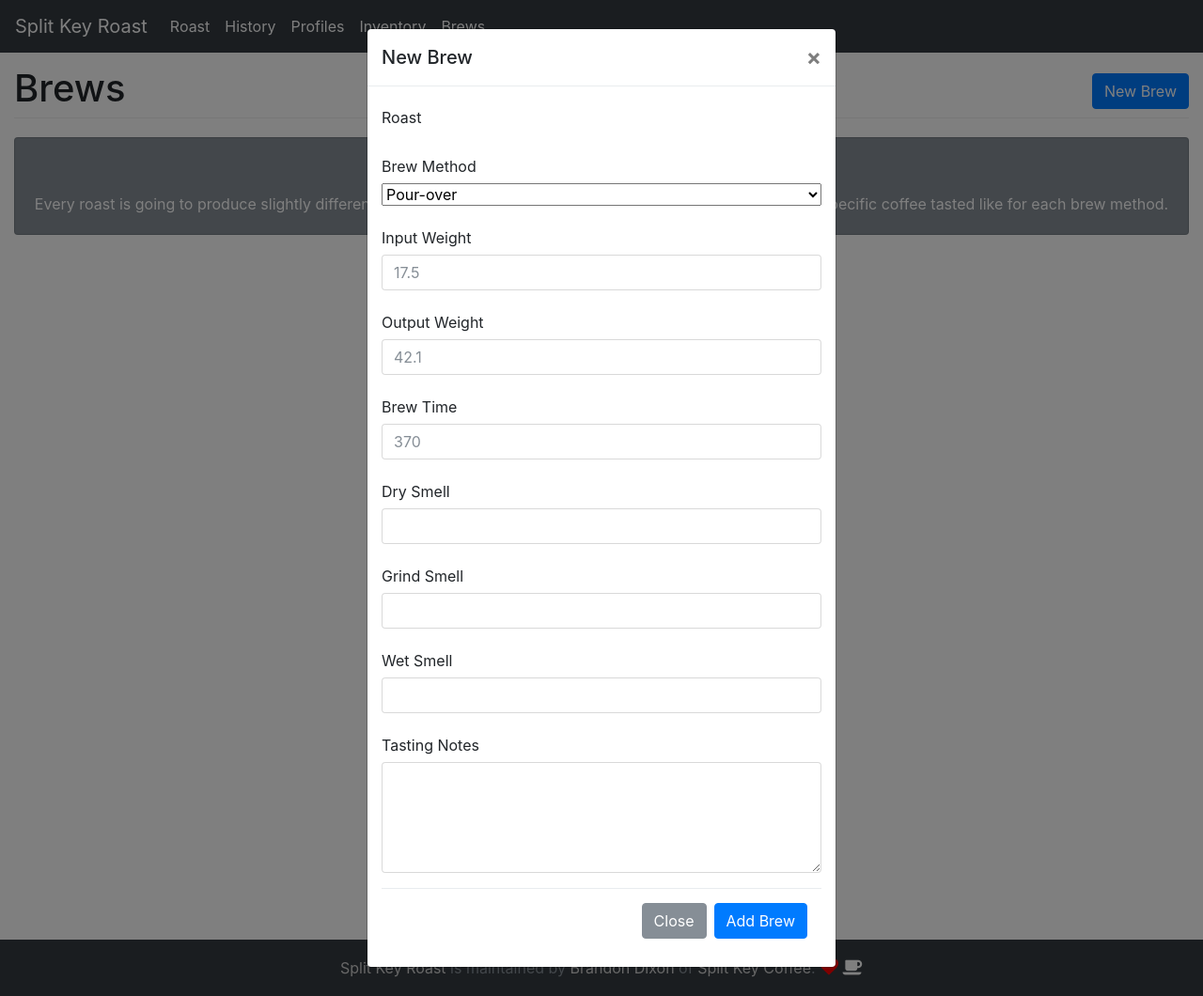
After one commit to splitkeycoffee/split-key-roast, a Flask app: template app/templates/brews.html in a window 1280 px wide, after a click on "New Brew". The commit adds this page. Shown: the whole page at 94% size. Run offline with Flask 2, Linux system fonts and the light colour scheme; the template is opened without the code that fills it, so the values that code supplies are empty; some libraries are stand-ins or nearby versions.

Commit message:
Work on #8. - Adds in all plumbing for the brewing details - Allows for adding and updating of brews - TODO: Wire a tagging library to the input fields related to smell

```diff
--- a/app/core/__init__.py
+++ b/app/core/__init__.py
@@ -9,6 +9,7 @@ core = Blueprint('core', __name__)
 
 from . import (
     auth,
+    brews,
     events,
     forms,
     generic,
--- /dev/null
+++ b/app/resources/css/brews.css
@@ -0,0 +1,21 @@
+.fa {
+  font-size: 20px;
+}
+
+.brew-card {
+    text-align: center;
+}
+
+.hidden {
+    visibility: hidden;
+    display: none;
+}
+
+#roasts, #brew_method {
+    width: 100%;
+}
+
+#note-content {
+    visibility: hidden;
+    display: none;
+}
--- /dev/null
+++ b/app/templates/brews.html
@@ -0,0 +1,286 @@
+{% extends "layout/base.html" %}
+{% block title %}Brews{% endblock %}
+{% block head %}
+    {{ super() }}
+    <link href="/resources/css/brews.css" rel="stylesheet">
+{% endblock %}
+{% block content %}
+  <div class="row">
+
+    <div class="modal fade" id="brewModal" tabindex="-1" role="dialog" aria-labelledby="exampleModalLabel" aria-hidden="true">
+      <div class="modal-dialog" role="document">
+        <div class="modal-content">
+          <div class="modal-header">
+            <h5 class="modal-title" id="exampleModalLabel">New Brew</h5>
+            <button type="button" class="close" data-dismiss="modal" aria-label="Close">
+              <span aria-hidden="true">&times;</span>
+            </button>
+          </div>
+
+          <form action="/brews/add-brew" method="POST">
+            <div class="modal-body">
+              <div class="form-group">
+                <label class="col-form-label" for="formGroupExampleInput2">Roast</label>
+                {% if roasts|count > 0 %}
+                <select id="roasts" required>
+                  <option value="">Select roast</option>
+                  {% for item in roasts %}
+                  <option id="{{item.get('id')}}" coffee="{{item.get('coffee')}}" date="{{item.get('date')}}" value="{{item.get('id')}}">{{item.get('date')}} {{item.get('coffee')}} ({{item.get('input_weight')}})</option>
+                  {% endfor %}
+                </select>
+                {% endif %}
+              </div>
+
+              <div class="form-group">
+                <label class="col-form-label" for="formGroupExampleInput2">Brew Method</label>
+                <select id="brew_method" name="brew_method" required>
+                  <option value="pour_over">Pour-over</option>
+                  <option value="french_press">French Press</option>
+                  <option value="espresso">Espresso</option>
+                  <option value="siphon">Siphon</option>
+                  <option value="cold_brew">Cold Brew</option>
+                </select>
+              </div>
+
+              <div class="form-group">
+                <label class="col-form-label" for="formGroupExampleInput2">Input Weight</label>
+                <input type="number" class="form-control" name="input_weight" placeholder="17.5" step="0.1">
+              </div>
+
+              <div class="form-group">
+                <label class="col-form-label" for="formGroupExampleInput2">Output Weight</label>
+                <input type="number" class="form-control" name="output_weight" placeholder="42.1" step="0.1">
+              </div>
+
+              <div class="form-group">
+                <label class="col-form-label" for="formGroupExampleInput2">Brew Time</label>
+                <input type="number" class="form-control" name="brew_time" placeholder="370">
+              </div>
+
+              <div class="form-group">
+                <label class="col-form-label" for="formGroupExampleInput2">Dry Smell</label>
+                <input type="text" class="form-control" name="dry_smell">
+              </div>
+
+              <div class="form-group">
+                <label class="col-form-label" for="formGroupExampleInput2">Grind Smell</label>
+                <input type="text" class="form-control" name="grind_smell">
+              </div>
+
+              <div class="form-group">
+                <label class="col-form-label" for="formGroupExampleInput2">Wet Smell</label>
+                <input type="text" class="form-control" name="wet_smell">
+              </div>
+
+              <div class="form-group">
+                <label class="col-form-label" for="formGroupExampleInput2">Tasting Notes</label>
+                <textarea class="form-control" name="tasting_notes" rows="5"></textarea>
+              </div>
+
+              <div class="modal-footer">
+                <input type="hidden" class="form-control" name="roast_id">
+                <input type="hidden" class="form-control" name="brew_id">
+                <button type="button" class="btn btn-secondary" data-dismiss="modal">Close</button>
+                <button type="submit" class="btn btn-primary">Add Brew</button>
+              </div>
+          </div>
+          </form>
+        </div>
+      </div>
+    </div>
+
+    <div class="modal fade" id="brewEditModal" tabindex="-1" role="dialog" aria-labelledby="exampleModalLabel" aria-hidden="true">
+      <div class="modal-dialog" role="document">
+        <div class="modal-content">
+          <div class="modal-header">
+            <h5 class="modal-title" id="exampleModalLabel">Edit Brew</h5>
+            <button type="button" class="close" data-dismiss="modal" aria-label="Close">
+              <span aria-hidden="true">&times;</span>
+            </button>
+          </div>
+
+          <form action="/brews/edit-brew" method="POST">
+            <div class="modal-body">
+              <div class="form-group">
+                <label class="col-form-label" for="formGroupExampleInput2">Roast</label>
+                {% if roasts|count > 0 %}
+                <select id="roasts" required>
+                  <option value="">Select roast</option>
+                  {% for item in roasts %}
+                  <option id="{{item.get('id')}}" origin="{{item.get('coffee')}}" max-weight="{{item.get('date')}}" value="{{item.get('id')}}">{{item.get('date')}} {{item.get('coffee')}} ({{item.get('input_weight')}})</option>
+                  {% endfor %}
+                </select>
+                {% endif %}
+              </div>
+
+              <div class="form-group">
+                <label class="col-form-label" for="formGroupExampleInput2">Brew Method</label>
+                <select id="brew_method" name="brew_method" required>
+                  <option value="pour_over">Pour-over</option>
+                  <option value="french_press">French Press</option>
+                  <option value="espresso">Espresso</option>
+                  <option value="siphon">Siphon</option>
+                  <option value="cold_brew">Cold Brew</option>
+                </select>
+              </div>
+
+              <div class="form-group">
+                <label class="col-form-label" for="formGroupExampleInput2">Input Weight</label>
+                <input type="number" class="form-control" name="input_weight" placeholder="17.5" step="0.1">
+              </div>
+
+              <div class="form-group">
+                <label class="col-form-label" for="formGroupExampleInput2">Output Weight</label>
+                <input type="number" class="form-control" name="output_weight" placeholder="42.1" step="0.1">
+              </div>
+
+              <div class="form-group">
+                <label class="col-form-label" for="formGroupExampleInput2">Brew Time</label>
+                <input type="number" class="form-control" name="brew_time" placeholder="370">
+              </div>
+
+              <div class="form-group">
+                <label class="col-form-label" for="formGroupExampleInput2">Dry Smell</label>
+                <input type="text" class="form-control" name="dry_smell">
+              </div>
+
+              <div class="form-group">
+                <label class="col-form-label" for="formGroupExampleInput2">Grind Smell</label>
+                <input type="text" class="form-control" name="grind_smell">
+              </div>
+
+              <div class="form-group">
+                <label class="col-form-label" for="formGroupExampleInput2">Wet Smell</label>
+                <input type="text" class="form-control" name="wet_smell">
+              </div>
+
+              <div class="form-group">
+                <label class="col-form-label" for="formGroupExampleInput2">Tasting Notes</label>
+                <textarea class="form-control" name="tasting_notes" rows="5"></textarea>
+              </div>
+
+              <div class="modal-footer">
+                <input type="hidden" class="form-control" name="roast_id">
+                <input type="hidden" class="form-control" name="brew_id">
+                <button type="button" class="btn btn-secondary" data-dismiss="modal">Close</button>
+                <button type="submit" class="btn btn-primary">Save Brew</button>
+              </div>
+          </div>
+          </form>
+        </div>
+      </div>
+    </div>
+
+    <main role="main" class="col-md-12 pt-3">
+      <h1>Brews <span class="pull-right"><button class="btn btn-primary" type="button" data-toggle="modal" data-target="#brewModal">New Brew</button></h1>
+      <div id="error-container" class="alert alert-danger hidden" role="alert">
+        <span id="error-message"></span>
+        <button type="button" class="close" data-dismiss="alert" aria-label="Close">
+          <span aria-hidden="true">&times;</span>
+        </button>
+      </div>
+      <div class="table-responsive">
+        {% if brews|count > 0 %}
+        <table class="table table-striped">
+          <thead>
+            <tr>
+              <th>Roast</th>
+              <th>Date</th>
+              <th>Method</th>
+              <th>Input</th>
+              <th>Output</th>
+              <th>Time</th>
+              <th>Tasting Notes</th>
+              <th></th>
+            </tr>
+          </thead>
+          <tbody>
+          {% for item in brews %}
+            <tr id="{{item.get('id')}}" roast-id="{{item.get('roast_id')}}" coffee="{{item.get('coffee')}}" date="{{item.get('date')}}" duration="{{item.get('duration')}}">
+              <td><a href="/roast/{{item.get('roast_id')}}">{{item.get('coffee')}}</a></td>
+              <td>{{item.get('datetime')[0:10]}}</td>
+              <td>{{item.get('brew_method').title() | replace('_', ' ')}}</td>
+              <td>{{item.get('input_weight')}}</td>
+              <td>{{item.get('output_weight')}}</td>
+              <td>{{item.get('brew_time')}}</td>
+              <td>
+                <i class="fa fa-sticky-note-o" aria-hidden="true" data-toggle="tooltip" data-placement="top" title="{{item.get('tasting_notes')}}"></i>
+                <span id="note-content">{{item.get('tasting_notes')}}</span>
+              </td>
+              <td>
+                <button type="button" class="btn btn-sm btn-primary edit-row">Edit</button>
+                <button type="button" class="btn btn-sm btn-danger delete-row">Delete</button>
+                <input type="hidden" class="form-control" name="dry_smell" value="{{item.get('dry_smell')}}">
+                <input type="hidden" class="form-control" name="grind_smell" value="{{item.get('grind_smell')}}">
+                <input type="hidden" class="form-control" name="wet_smell" value="{{item.get('wet_smell')}}">
+              </td>
+            </tr>
+          {% endfor %}
+          </tbody>
+        </table>
+        {% else %}
+        <div class="card text-white bg-secondary">
+          <div class="card-body brew-card">
+            <h4 class="card-title">Save Your Notes</h4>
+            <p class="card-text">Every roast is going to produce slightly different flavors. Saving your brew notes makes it easy to recall what a specific coffee tasted like for each brew method.</p>
+          </div>
+        </div>
+        {% endif %}
+      </div>
+    </main>
+  </div>
+{% endblock %}
+{% block bottom_import %}
+    {{ super() }}
+    <script type="text/javascript">
+      $('#roasts').change(function() {
+        var selection = $(this).val();
+        $('input[name="roast_id"]').val($('option:selected', this).attr('id'));
+      });
+
+      $(function () {
+          $('[data-toggle="tooltip"]').tooltip()
+      });
+
+      String.prototype.replaceAll = function(search, replacement) {
+          var target = this;
+          return target.replace(new RegExp(search, 'g'), replacement);
+      };
+
+      $('.delete-row').click(function(e) {
+        _this = this;
+        $.ajax({
+            url: '/brews/remove-item',
+            type: 'post',
+            dataType: 'json',
+            contentType:'application/json',
+            data: JSON.stringify({ id: $(this).closest('tr').attr('id')}),
+            success: function(data) {
+              if (data.success) {
+                $(_this).closest('tr').remove();
+              } else {
+                $('#error-message').text(data.error).show();
+                $('#error-container').show().removeClass('hidden');
+              }
+            }
+        });
+      });
+
+      $('.edit-row').click(function(e) {
+        var row = $(this).closest('tr');
+        var columns = row.find('td');
+        $('#brewEditModal').find('input[name="brew_id"]').val(row.attr('id'));
+        $('#brewEditModal').find('input[name="roast_id"]').val(row.attr('roast-id'));
+        $('#brewEditModal').find('#roasts').val(row.attr('roast-id'));
+        $('#brewEditModal').find('select[name="brew_method"]').val($(columns[2]).html().toLowerCase().replaceAll(' ', '_'));
+        $('#brewEditModal').find('input[name="input_weight"]').val($(columns[3]).html());
+        $('#brewEditModal').find('input[name="output_weight"]').val($(columns[4]).html());
+        $('#brewEditModal').find('input[name="brew_time"]').val($(columns[5]).html());
+        $('#brewEditModal').find('input[name="dry_smell"]').val($(columns[7]).find('input[name="dry_smell"]').val());
+        $('#brewEditModal').find('input[name="grind_smell"]').val($(columns[7]).find('input[name="grind_smell"]').val());
+        $('#brewEditModal').find('input[name="wet_smell"]').val($(columns[7]).find('input[name="wet_smell"]').val());
+        $('#brewEditModal').find('textarea[name="tasting_notes"]').val($(columns[6]).find('#note-content').text());
+        $('#brewEditModal').modal('show', true);
+      });
+    </script>
+{% endblock %}
--- a/app/templates/history.html
+++ b/app/templates/history.html
@@ -2,7 +2,7 @@
 {% block title %}Roast{% endblock %}
 {% block head %}
     {{ super() }}
-    <link href="resources/css/history.css" rel="stylesheet">
+    <link href="/resources/css/history.css" rel="stylesheet">
 {% endblock %}
 {% block content %}
   <div class="row">
--- a/app/templates/integrations.html
+++ b/app/templates/integrations.html
@@ -2,7 +2,7 @@
 {% block title %}Integrations{% endblock %}
 {% block head %}
     {{ super() }}
-    <link href="resources/css/integrations.css" rel="stylesheet">
+    <link href="/resources/css/integrations.css" rel="stylesheet">
 {% endblock %}
 {% block content %}
   <div class="row">
--- a/app/templates/inventory.html
+++ b/app/templates/inventory.html
@@ -2,7 +2,7 @@
 {% block title %}Inventory{% endblock %}
 {% block head %}
     {{ super() }}
-    <link href="resources/css/inventory.css" rel="stylesheet">
+    <link href="/resources/css/inventory.css" rel="stylesheet">
 {% endblock %}
 {% block content %}
   <div class="row">
@@ -54,7 +54,6 @@
                   <label class="col-form-label" for="formGroupExampleInput2">Stock (grams)</label>
                   <input type="number" class="form-control" name="stock" placeholder="450">
                 </div>
-
             </div>
             <div class="modal-footer">
               <button type="button" class="btn btn-secondary" data-dismiss="modal">Close</button>
--- a/app/templates/layout/base.html
+++ b/app/templates/layout/base.html
@@ -53,6 +53,9 @@
             <li class="nav-item active">
               <a class="nav-link" href="/inventory">Inventory</span></a>
             </li>
+            <li class="nav-item active">
+              <a class="nav-link" href="/brews">Brews</span></a>
+            </li>
 <!--             <li class="nav-item active">
               <a class="nav-link" href="/orders">Orders</span></a>
             </li> -->
--- a/app/templates/login.html
+++ b/app/templates/login.html
@@ -2,7 +2,7 @@
 {% block title %}Login{% endblock %}
 {% block head %}
     {{ super() }}
-    <link href="resources/css/authentication.css" rel="stylesheet">
+    <link href="/resources/css/authentication.css" rel="stylesheet">
 {% endblock %}
 {% block content %}
   <div class="row">
--- a/app/templates/profiles.html
+++ b/app/templates/profiles.html
@@ -2,7 +2,7 @@
 {% block title %}Roast{% endblock %}
 {% block head %}
     {{ super() }}
-    <link href="resources/css/profile.css" rel="stylesheet">
+    <link href="/resources/css/profile.css" rel="stylesheet">
 {% endblock %}
 {% block content %}
   <div class="row">
--- a/app/templates/register.html
+++ b/app/templates/register.html
@@ -2,7 +2,7 @@
 {% block title %}Register{% endblock %}
 {% block head %}
     {{ super() }}
-    <link href="resources/css/authentication.css" rel="stylesheet">
+    <link href="/resources/css/authentication.css" rel="stylesheet">
 {% endblock %}
 {% block content %}
   <div class="row">
--- a/app/templates/roast.html
+++ b/app/templates/roast.html
@@ -2,7 +2,7 @@
 {% block title %}Active Roast{% endblock %}
 {% block head %}
     {{ super() }}
-    <link href="resources/css/roast.css" rel="stylesheet">
+    <link href="/resources/css/roast.css" rel="stylesheet">
 {% endblock %}
 {% block content %}
   <div class="row">
```
Also changed, not shown: app/__init__.py (+4 -3 lines), app/core/brews.py (added, +122 -0 lines), app/core/forms.py (+15 -0 lines), app/core/roast.py (+10 -1 lines), app/libs/utils.py (+20 -0 lines), app/resources/css/roast.css (+10 -0 lines), app/templates/historic_roast.html (+50 -0 lines).
